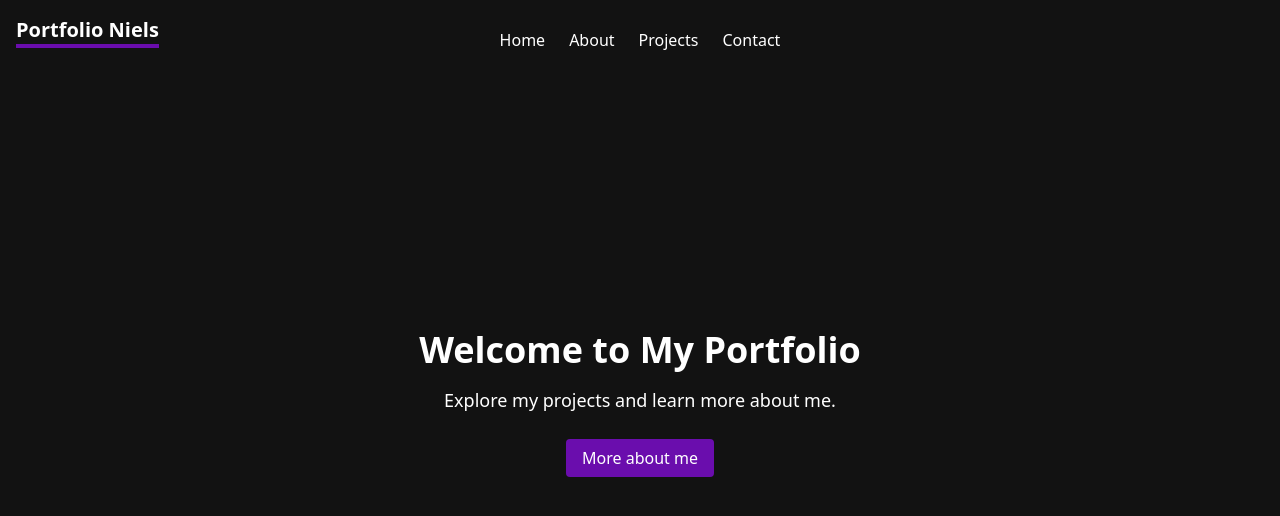
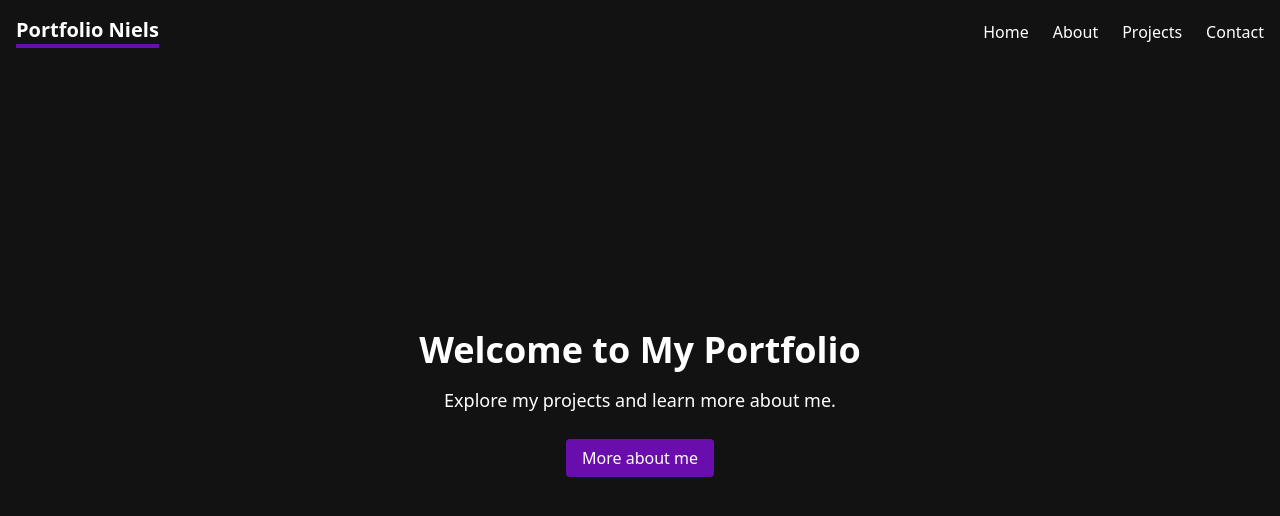
Before and after one commit to NielsM05/portfolioniels, a Vue app: page / in a window 1280 px wide. Shown: the top 516 px of the page. Built offline with nearby package versions, Linux system fonts and the light colour scheme.

Commit message:
changed navbar position to right

```diff
--- a/src/components/Navbar.vue
+++ b/src/components/Navbar.vue
@@ -1,12 +1,12 @@
 <template>
   <nav class="bg-darkest-blue text-white fixed w-full z-10">
-    <div class="container mx-auto px-4 flex items-center h-16 relative">
+    <div class="container mx-auto px-4 flex items-center h-16 justify-between">
       <!-- Site Name -->
       <div class="logo border-b-4 border-purple-accent">
         <router-link to="/" class="text-white text-xl font-bold">Portfolio Niels</router-link>
       </div>
-      <!-- Centered Links -->
-      <div class="absolute left-1/2 transform -translate-x-1/2 mt-4 flex space-x-6">
+      <!-- Right Aligned Links -->
+      <div class="flex space-x-6">
         <router-link
             to="/"
             class="nav-link hover:text-purple-accent transition duration-300"
```
